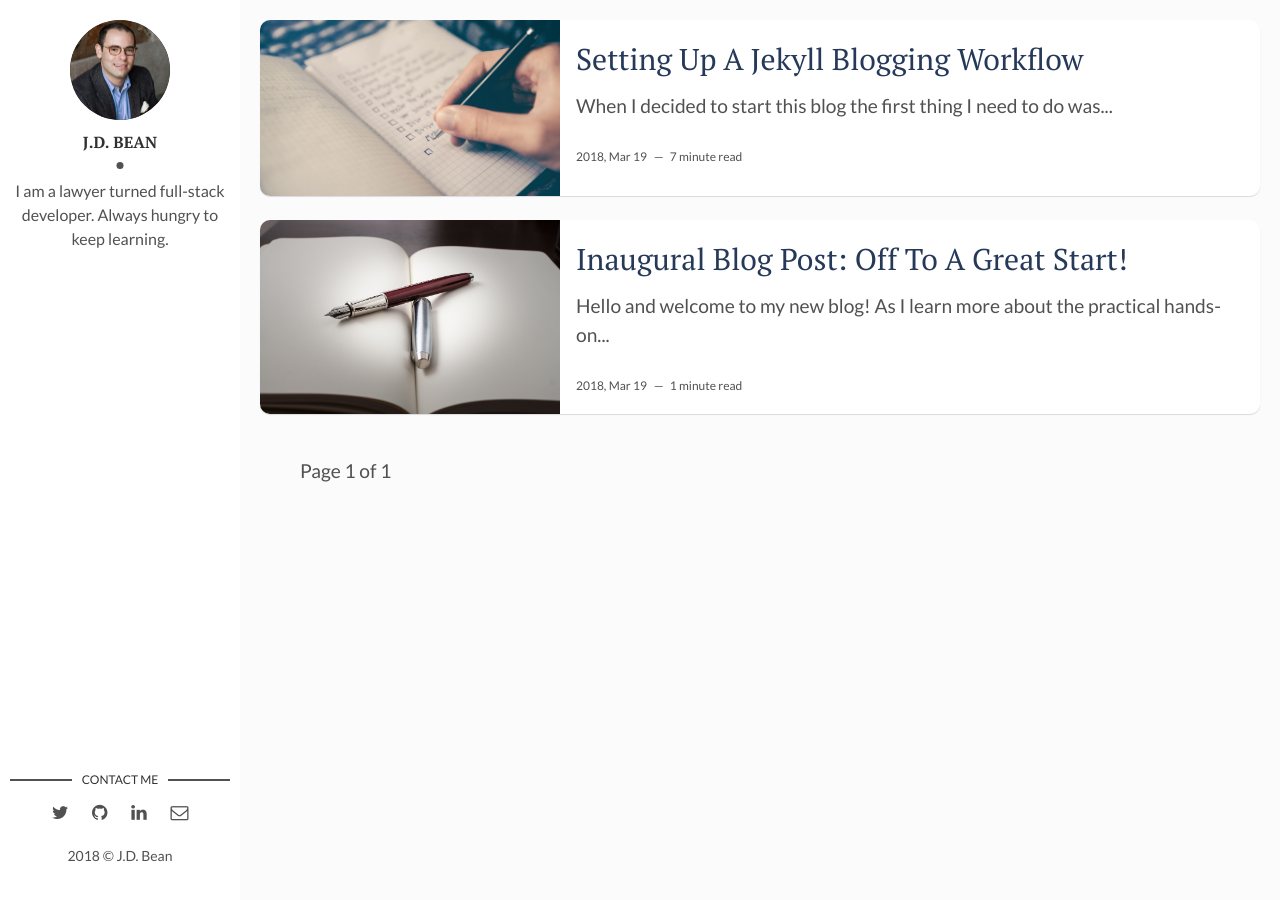
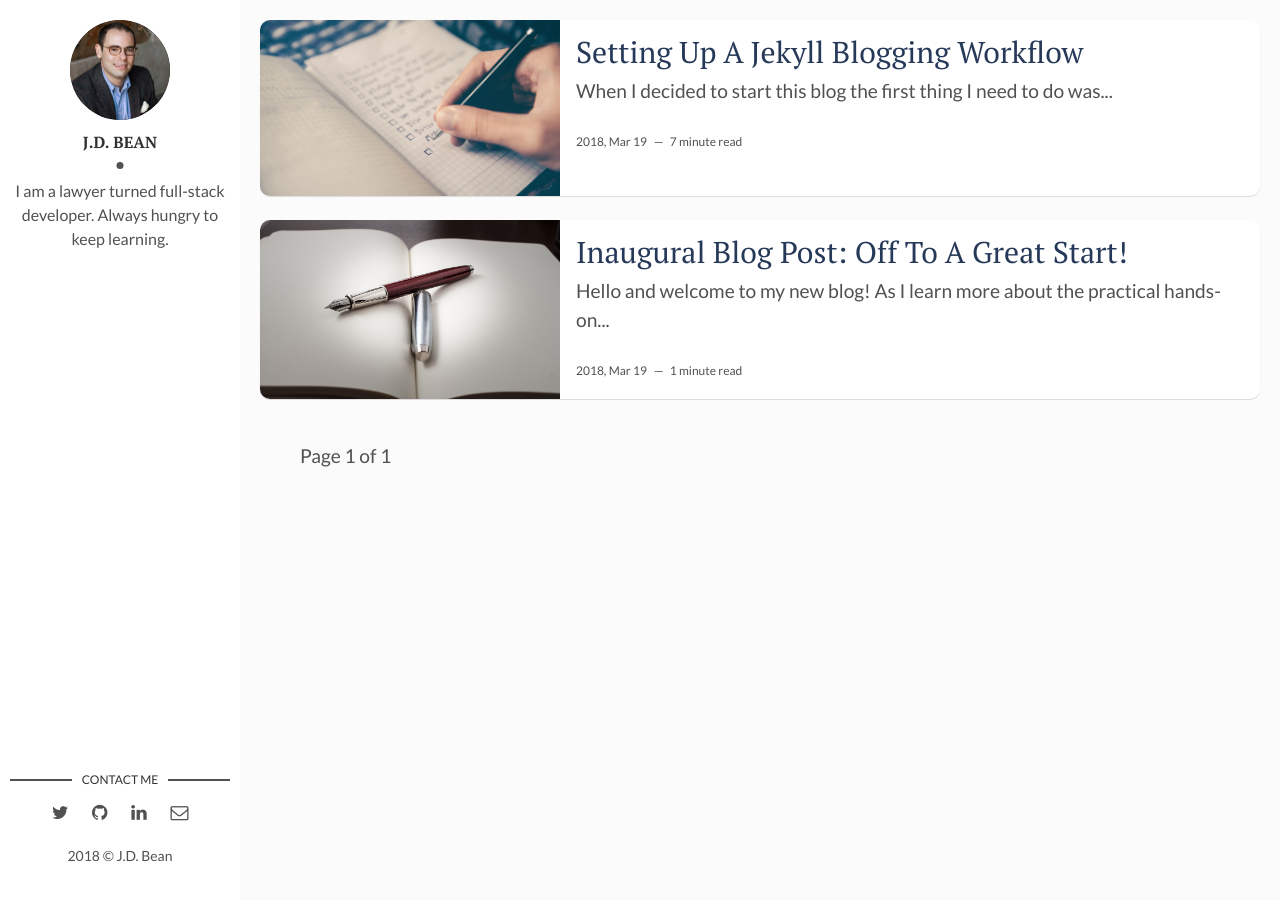
Before and after one commit to jdbean/blog-mirror, a Jekyll site: the page built from index.html, in a window 1280 px wide. Built offline with Jekyll 4.4.1, drawn with Linux system fonts in a browser that asks for light colours; the list of posts is cut into pages by our own code.

Commit message:
reducing line height of post titles

```diff
--- a/assets/css/main.css
+++ b/assets/css/main.css
@@ -1150,6 +1150,10 @@ footer .copyright {
   font-weight: 400;
 }
 
+.post-title {
+  line-height: 1;
+}
+
 .post .post-content .post-title a {
   font-family: 'PT Serif', serif;
   text-decoration: none;
```
